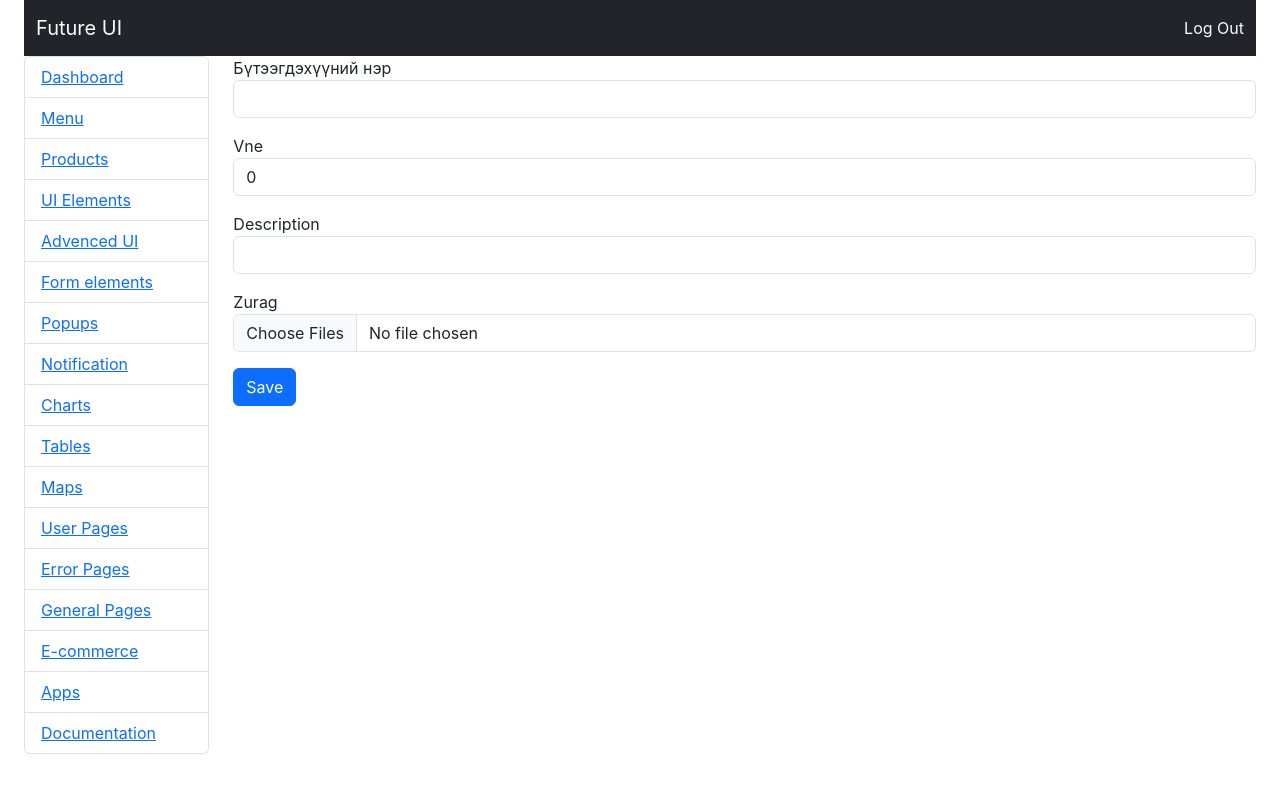
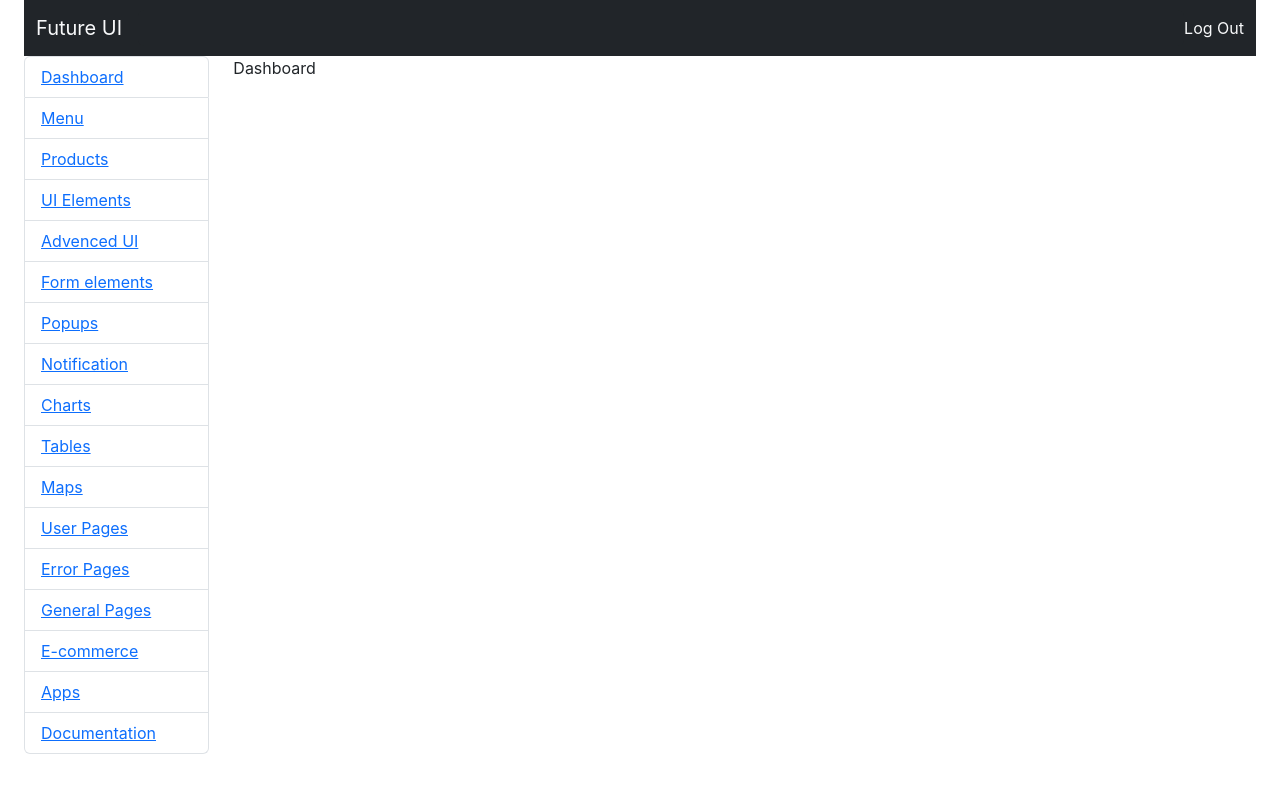
Before and after one commit to Bymbajaw/ONLINESHOP, a React (Create React App) app in the folder prontend-onlineshop/: page /admin/dashboard in a window 1280 px wide. Shown: the top 792 px of the page. Built offline with nearby package versions, Linux system fonts and the light colour scheme; no server answers.

Commit message:
fdfdfdfdfdf

```diff
--- a/prontend-onlineshop/src/components/admin/components/Dashboard/Dashboard.js
+++ b/prontend-onlineshop/src/components/admin/components/Dashboard/Dashboard.js
@@ -3,89 +3,9 @@ import { useState } from "react";
 import { Form } from "react-router-dom";
 
 export default function Dashboard() {
-  const init = {
-    title: "",
-    description: "",
-    category: "",
-    rating: 0,
-    price: 0,
-    brand: "",
-    image: [],
-  };
-
-  const [productItem, setProductItem] = useState(init);
   return (
     <div>
-      <form>
-        <div className="mb-3">
-          <label>Бүтээгдэхүүний нэр</label>
-          <input
-            className="form-control"
-            value={productItem.title}
-            onChange={(e) => {
-              setProductItem({ ...productItem, title: e.target.value });
-            }}
-            type="text"
-          />
-        </div>
-        <div className="mb-3">
-          <label>Vne</label>
-          <input
-            className="form-control"
-            value={productItem.price}
-            onChange={(e) => {
-              setProductItem({ ...productItem, price: e.target.value });
-            }}
-            type="text"
-          />
-        </div>
-        <div className="mb-3">
-          <label>Description</label>
-          <input
-            className="form-control"
-            value={productItem.description}
-            onChange={(e) => {
-              setProductItem({ ...productItem, description: e.target.value });
-            }}
-            type="text"
-          />
-        </div>
-        <div className="mb-3">
-          <label>Zurag</label>
-          <input
-            className="form-control"
-            onChange={(e) => {
-              const url = "https://api.cloudinary.com/v1_1/dqnmsk4qx/upload";
-
-              const formData = new FormData();
-
-              let file = e.target.files[0];
-
-              formData.append("file", file);
-              formData.append("api_key", "677539896739988");
-              formData.append("folder", "shop");
-              formData.append("upload_preset", "c4o6fxma");
-
-              axios
-                .post(url, formData)
-                .then((res) => {
-                  console.log(res);
-
-                  setProductItem({
-                    ...productItem,
-                    image: res.data.secure_url,
-                  });
-                })
-                .catch((err) => {
-                  console.log(err);
-                });
-            }}
-            type="file"
-            multiple
-          />
-        </div>
-      </form>
-      <button className="btn btn-primary">Save</button>
+      <div>Dashboard</div>
     </div>
   );
 }
```
